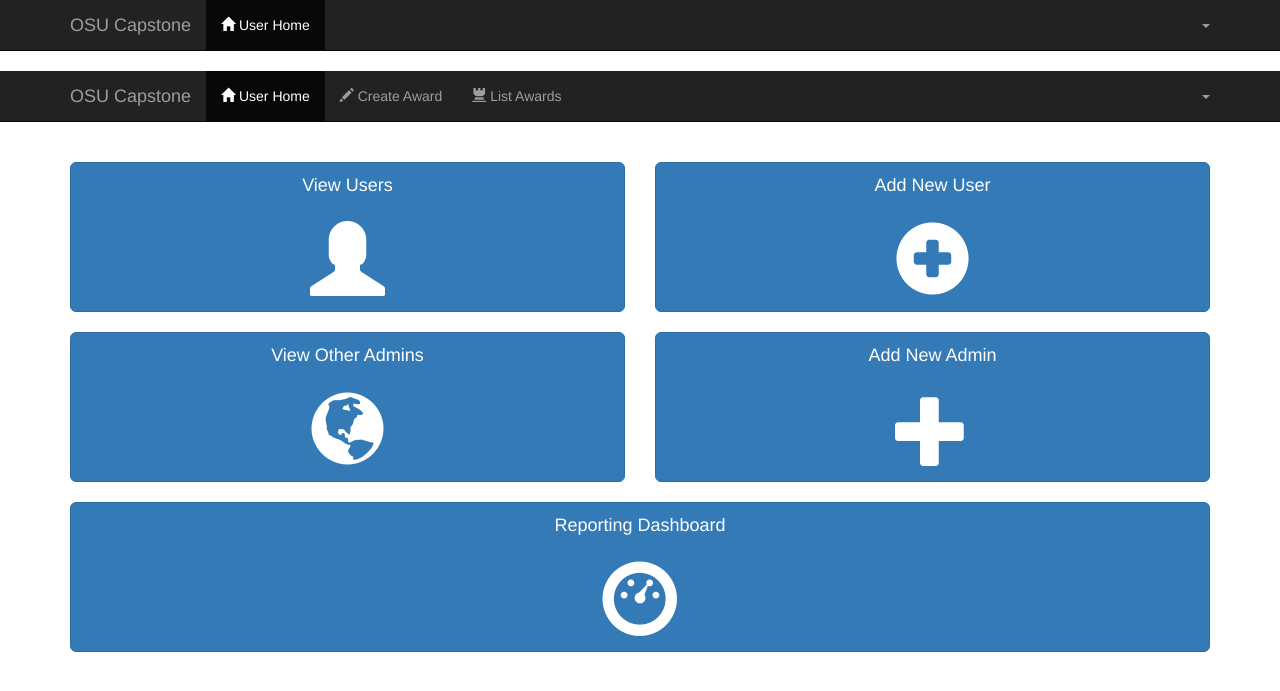
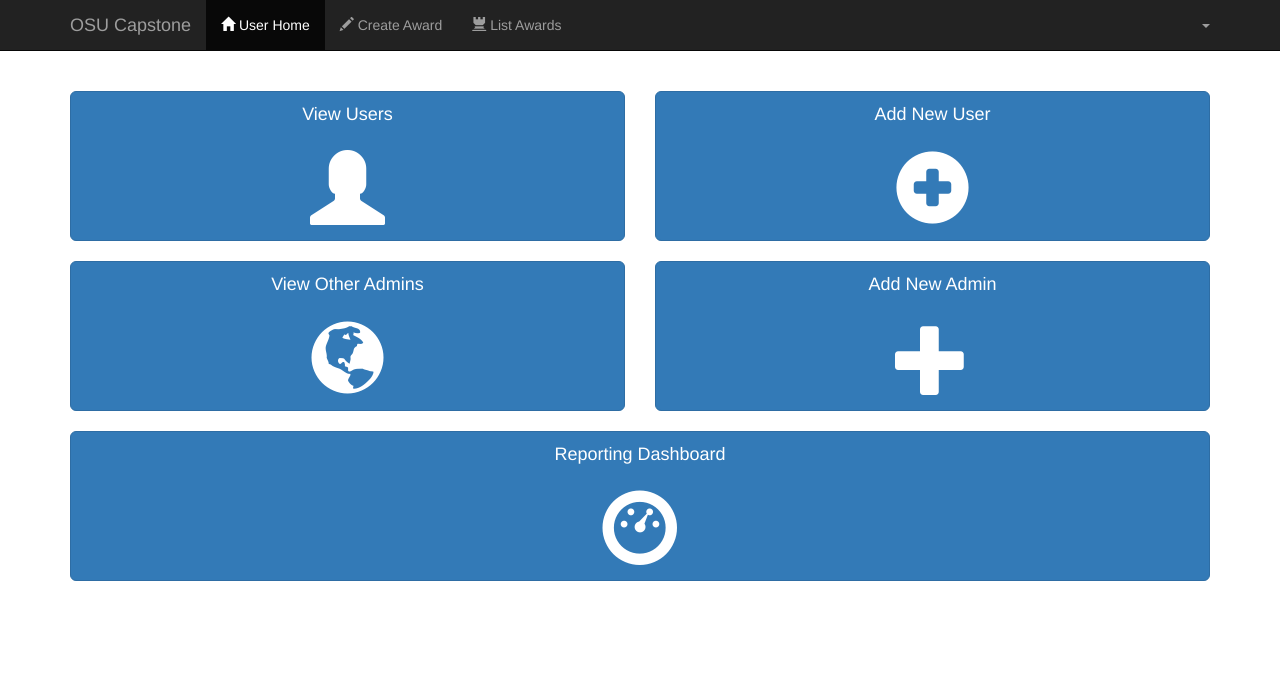
Before and after one commit to cosbyr/osu-capstone, a Flask app: template templates/admin.html in a window 1280 px wide. Shown: the top 691 px of the page. Run offline with Flask 2, Linux system fonts and the light colour scheme; the template is opened without the code that fills it, so the values that code supplies are empty; parts of the project's set-up code (start-up, migrations or seed data) failed here and were passed over; some libraries are stand-ins or nearby versions.

Commit message:
moved admin navbar to new activeNav block. fixed admin user home link to point to admin page. fixed typo in main

```diff
--- a/main.py
+++ b/main.py
@@ -75,7 +75,7 @@ def renderLogin():
 		if status == True:
 			login_user(account)
 			if payload['account-type'] == 'admin':
-				return redirect(url_for('renderAdmin'), )
+				return redirect(url_for('renderAdmin'))
 			else:
 				session['name'] = '{0} {1}'.format(account.manager.fname,account.manager.lname)
 				session['title'] = account.manager.title
--- a/templates/admin.html
+++ b/templates/admin.html
@@ -3,45 +3,12 @@
 {% block title %}<title>Capstone Project</title>{% endblock title %}
 
 {% block activeNav %}
-	<li class="active"><a href="/user"><span class="glyphicon glyphicon-home"></span> User Home</a></li>
+	<li class="active"><a href="/admin"><span class="glyphicon glyphicon-home"></span> User Home</a></li>
+	<li><a href="#"><span class="glyphicon glyphicon-pencil"></span> Create Award</a></li>
+	<li><a href="#"><span class="glyphicon glyphicon-tower"></span> List Awards</a></li>
 {% endblock activeNav %}
 
 {% block content %}
-	<nav class="navbar navbar-inverse navbar-static-top">
-	  <div class="container">
-	    <!-- Brand and toggle get grouped for better mobile display -->
-	    <div class="navbar-header">
-	      <button type="button" class="navbar-toggle collapsed" data-toggle="collapse" data-target="#nav-bar-main" aria-expanded="false">
-	        <span class="sr-only">Toggle navigation</span>
-	        <span class="icon-bar"></span>
-	        <span class="icon-bar"></span>
-	        <span class="icon-bar"></span>
-	      </button>
-	      <a class="navbar-brand" href="/">OSU Capstone</a>
-	    </div>
-
-	    <!-- Collect the nav links, forms, and other content for toggling -->
-	    <div class="collapse navbar-collapse" id="nav-bar-main">
-	      <ul class="nav navbar-nav">
-			<li class="active"><a href="/user"><span class="glyphicon glyphicon-home"></span> User Home</a></li>
-			<li><a href="/create"><span class="glyphicon glyphicon-pencil"></span> Create Award</a></li>
-			<li><a href="/awards"><span class="glyphicon glyphicon-tower"></span> List Awards</a></li>
-		  </ul>
-	      <ul class="nav navbar-nav navbar-right">
-			<li class="dropdown">
-				<a href="#" class="dropdown-toggle uppercase" data-toggle="dropdown" role="button" aria-haspopup="true" aria-expanded="false">{{username}} <span class="caret"></span></a>
-				<ul class="dropdown-menu">
-					<li class="dropdown-header">Logged in as: {{email}}</li>
-					<li><a href="/update-account">Update Account</a></li>
-					<li role="separator" class="divider"></li>
-					<li><a href="/logout"><span class="glyphicon glyphicon-off"></span> Logout</a></li>
-				</ul>
-			</li>
-	      </ul>
-	    </div><!-- /.navbar-collapse -->
-	  </div><!-- /.container-fluid -->
-	</nav>
-
 	<div class="container">
 		<div class="row row-buffer">
 			<div class="col-md-6">
```
